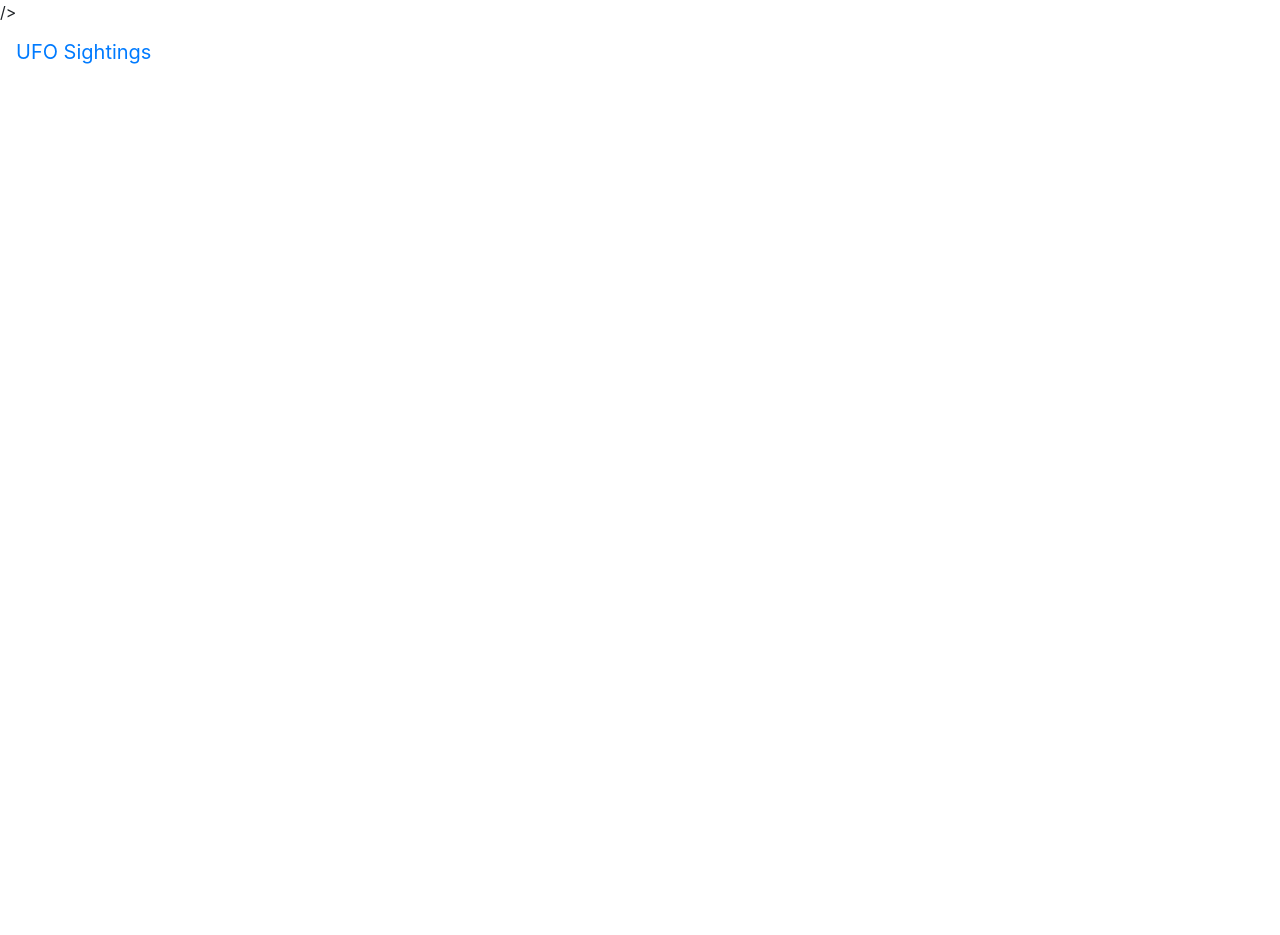
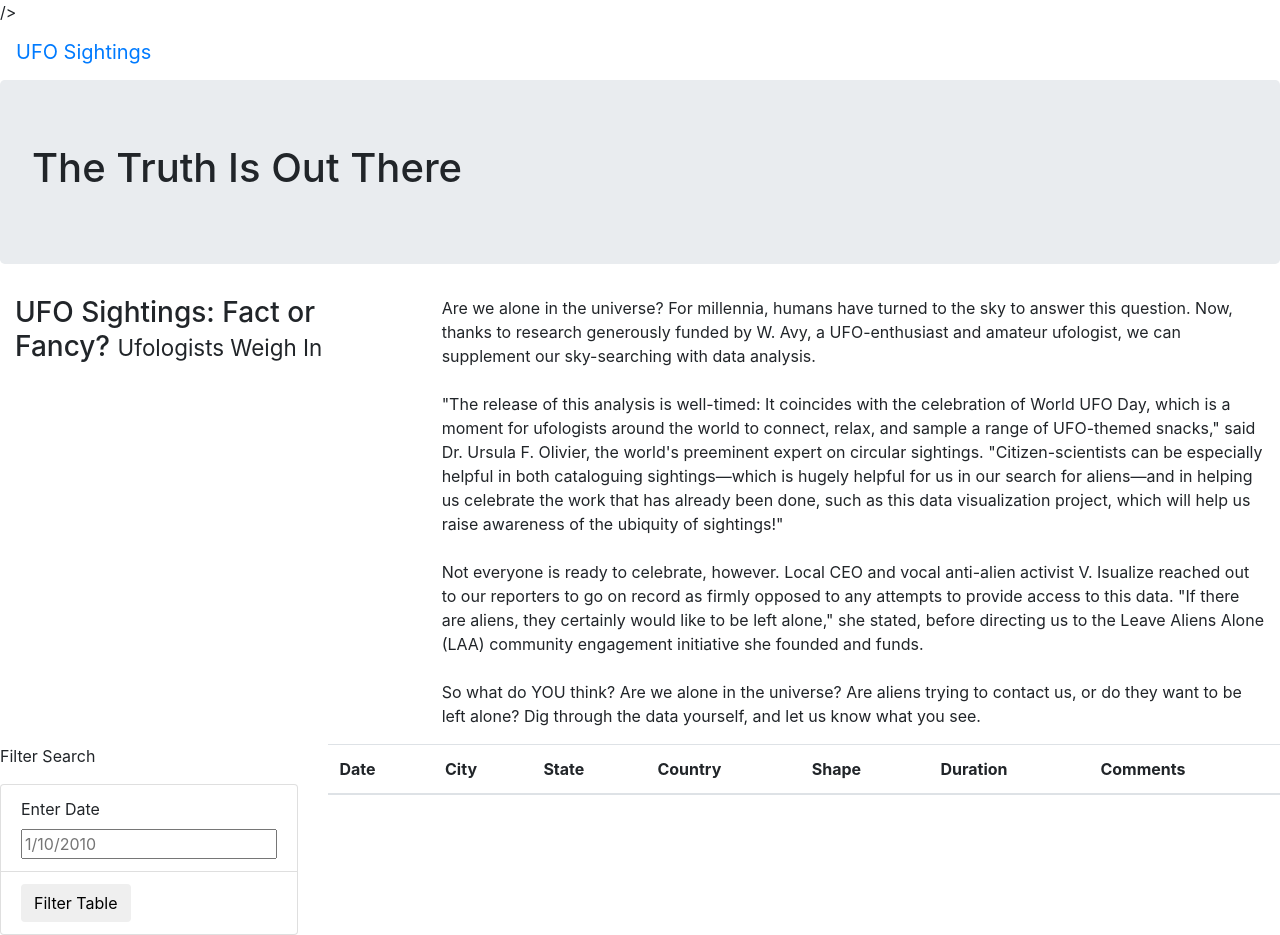
Before and after one commit to jhoward19/UFOs, a plain HTML site: page index.html in a window 1280 px wide. Before the commit the page ends 800 px from the top, so only its background shows below. Drawn offline with nearby package versions, Linux system fonts and the light colour scheme.

Commit message:
Adding html

```diff
--- a/index.html
+++ b/index.html
@@ -19,5 +19,55 @@
            <a class="navbar-brand" href="index.html">UFO Sightings</a>
         </nav>
     </div>
+    <div class="jumbotron">
+        <h1>The Truth Is Out There</h1>
+    </div>
+    <div class="container-fluid">
+        <div class="row">
+            <div class="col-md-4">
+                <h3>UFO Sightings: Fact or Fancy? <small>Ufologists Weigh In</small></h3>
+            </div>
+            <div class="col-md-8">
+                <p>
+                    Are we alone in the universe? For millennia, humans have turned to the sky to answer this question. Now, thanks to research generously funded by W. Avy, a UFO-enthusiast and amateur ufologist, we can supplement our sky-searching with data analysis.<br><br>"The release of this analysis is well-timed: It coincides with the celebration of World UFO Day, which is a moment for ufologists around the world to connect, relax, and sample a range of UFO-themed snacks," said Dr. Ursula F. Olivier, the world's preeminent expert on circular sightings. "Citizen-scientists can be especially helpful in both cataloguing sightings—which is hugely helpful for us in our search for aliens—and in helping us celebrate the work that has already been done, such as this data visualization project, which will help us raise awareness of the ubiquity of sightings!"<br><br>Not everyone is ready to celebrate, however. Local CEO and vocal anti-alien activist V. Isualize reached out to our reporters to go on record as firmly opposed to any attempts to provide access to this data. "If there are aliens, they certainly would like to be left alone," she stated, before directing us to the Leave Aliens Alone (LAA) community engagement initiative she founded and funds.<br><br>So what do YOU think? Are we alone in the universe? Are aliens trying to contact us, or do they want to be left alone? Dig through the data yourself, and let us know what you see.
+
+                </p>
+            </div>
+        </div>
+    </div>
+    <div class="containter-fluid">
+        <div class="row">
+            <div class="col-md-3">
+                <form>
+                    <p>Filter Search</p>
+                    <ul class="list-group">
+                        <li class="list-group-item">
+                            <label for="date">Enter Date</label>
+                            <input type="text" placeholder="1/10/2010" id="datetime" />
+                        </li>
+                        <li class="list-group-item">
+                            <button id="filter-btn" type="button" class="btn btn-default">Filter Table</button>
+                        </li>
+                    </ul>
+                </form>
+            </div>
+            <div class="col-md-9">
+                <table class="table table-striped">
+                    <thead>
+                        <tr>
+                            <th>Date</th>
+                            <th>City</th>
+                            <th>State</th>
+                            <th>Country</th>
+                            <th>Shape</th>
+                            <th>Duration</th>
+                            <th>Comments</th>
+                        </tr>
+                    </thead>
+                    <tbody></tbody>
+                </table>
+            </div>
+        </div>
+    </div>
 </body>
 </html>
```
